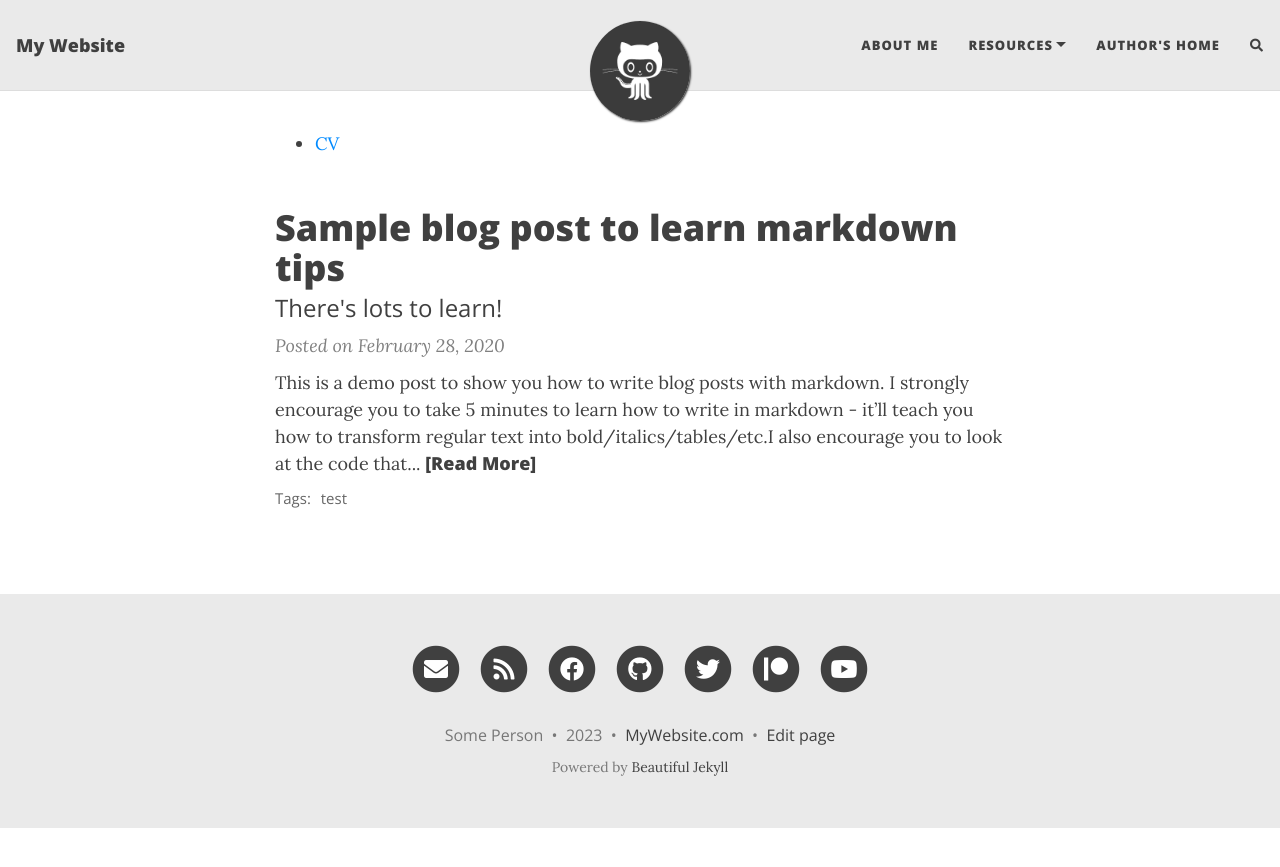
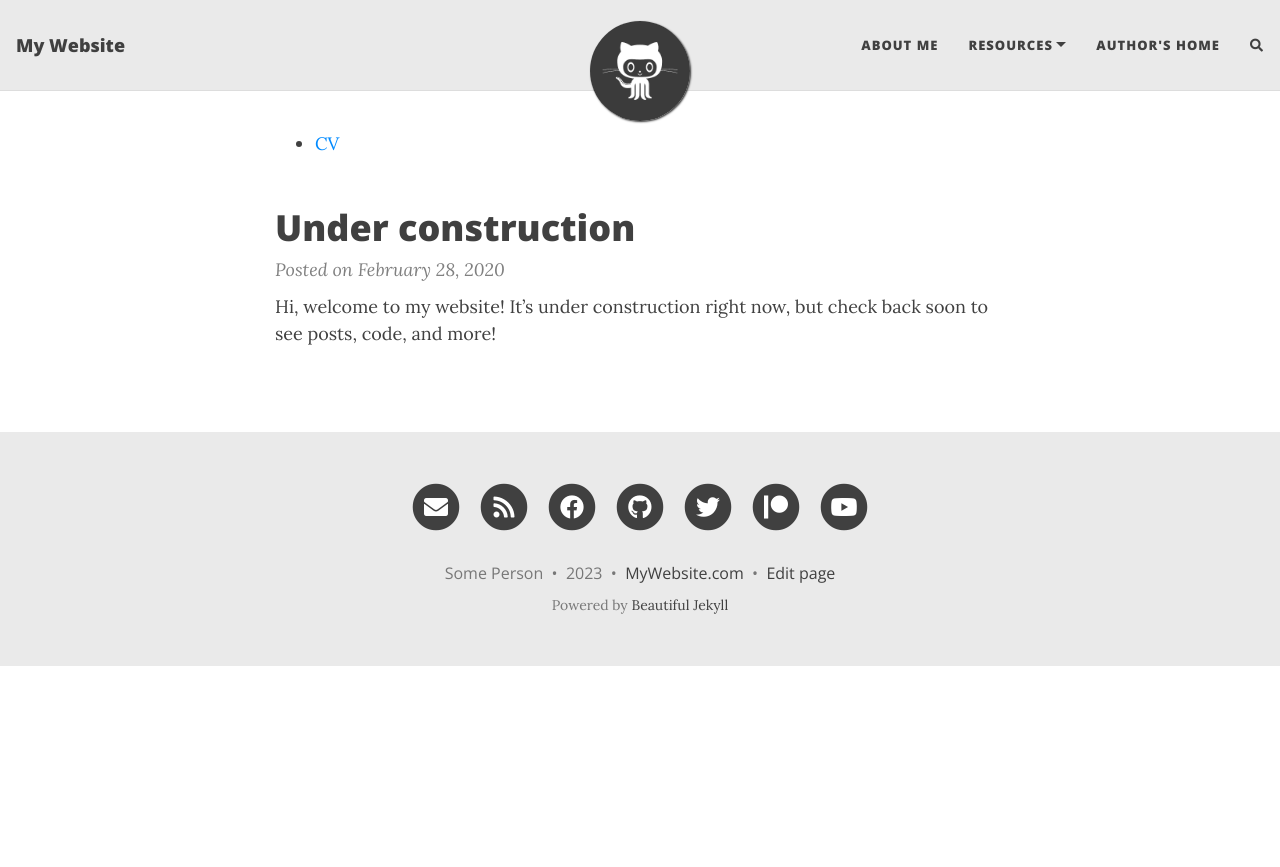
Before and after one commit to contralto/contralto.github.io, a Jekyll site: the page built from index.html, in a window 1280 px wide. Shown: the top 867 px of the page. Built offline with Jekyll 4.4.1, drawn with Linux system fonts in a browser that asks for light colours; nearby versions of some CDN libraries; the list of posts is cut into pages by our own code; comment, search, counter and statistics services are not loaded.

Commit message:
Update 2020-02-28-sample-test-markdown.md

````diff
--- a/_posts/2020-02-28-sample-test-markdown.md
+++ b/_posts/2020-02-28-sample-test-markdown.md
@@ -1,90 +1,8 @@
 ---
 layout: post
-title: Sample blog post to learn markdown tips
-subtitle: There's lots to learn!
-gh-repo: daattali/beautiful-jekyll
-gh-badge: [star, fork, follow]
-tags: [test]
-comments: true
+title: Under construction
+subtitle:
 ---
 
 {: .box-success}
-This is a demo post to show you how to write blog posts with markdown.  I strongly encourage you to [take 5 minutes to learn how to write in markdown](https://markdowntutorial.com/) - it'll teach you how to transform regular text into bold/italics/tables/etc.<br/>I also encourage you to look at the [code that created this post](https://raw.githubusercontent.com/daattali/beautiful-jekyll/master/_posts/2020-02-28-sample-markdown.md) to learn some more advanced tips about using markdown in Beautiful Jekyll.
-
-**Here is some bold text**
-
-## Here is a secondary heading
-
-[This is a link to a different site](https://deanattali.com/) and [this is a link to a section inside this page](#local-urls).
-
-Here's a table:
-
-| Number | Next number | Previous number |
-| :------ |:--- | :--- |
-| Five | Six | Four |
-| Ten | Eleven | Nine |
-| Seven | Eight | Six |
-| Two | Three | One |
-
-How about a yummy crepe?
-
-![Crepe](https://beautifuljekyll.com/assets/img/crepe.jpg)
-
-It can also be centered!
-
-![Crepe](https://beautifuljekyll.com/assets/img/crepe.jpg){: .mx-auto.d-block :}
-
-Here's a code chunk:
-
-~~~
-var foo = function(x) {
-  return(x + 5);
-}
-foo(3)
-~~~
-
-And here is the same code with syntax highlighting:
-
-```javascript
-var foo = function(x) {
-  return(x + 5);
-}
-foo(3)
-```
-
-And here is the same code yet again but with line numbers:
-
-{% highlight javascript linenos %}
-var foo = function(x) {
-  return(x + 5);
-}
-foo(3)
-{% endhighlight %}
-
-## Boxes
-You can add notification, warning and error boxes like this:
-
-### Notification
-
-{: .box-note}
-**Note:** This is a notification box.
-
-### Warning
-
-{: .box-warning}
-**Warning:** This is a warning box.
-
-### Error
-
-{: .box-error}
-**Error:** This is an error box.
-
-## Local URLs in project sites {#local-urls}
-
-When hosting a *project site* on GitHub Pages (for example, `https://USERNAME.github.io/MyProject`), URLs that begin with `/` and refer to local files may not work correctly due to how the root URL (`/`) is interpreted by GitHub Pages. You can read more about it [in the FAQ](https://beautifuljekyll.com/faq/#links-in-project-page). To demonstrate the issue, the following local image will be broken **if your site is a project site:**
-
-![Crepe](/assets/img/crepe.jpg)
-
-If the above image is broken, then you'll need to follow the instructions [in the FAQ](https://beautifuljekyll.com/faq/#links-in-project-page). Here is proof that it can be fixed:
-
-![Crepe]({{ '/assets/img/crepe.jpg' | relative_url }})
+Hi, welcome to my website! It's under construction right now, but check back soon to see posts, code, and more!
````
